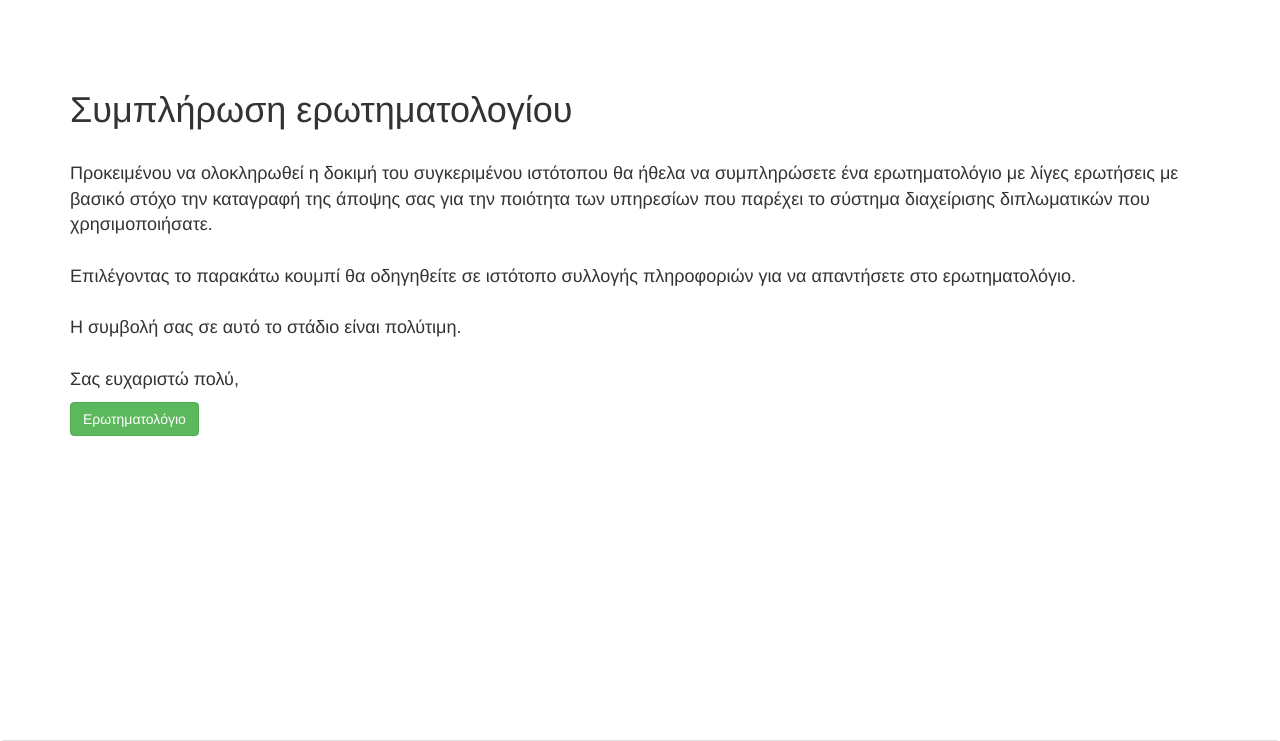
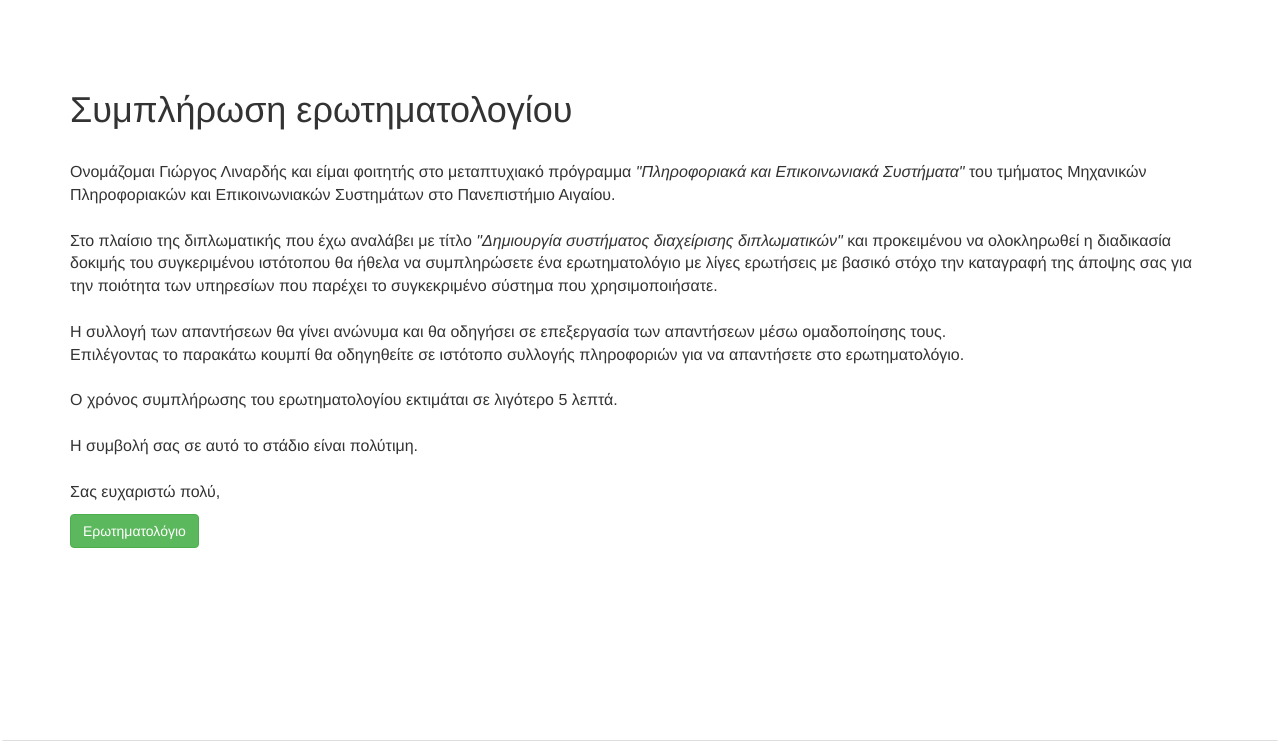
Before and after one commit to GeorgeLinardis/aegeanThesis, a Yii app: template views/site/questionnaire.php in a window 1280 px wide. Shown: the top 741 px of the page. Run offline with PHP 8.4 and a stand-in for Yii, Linux system fonts and the light colour scheme; the template is opened without the code that fills it, so the values that code supplies are empty; some libraries are stand-ins or nearby versions.

Commit message:
changed welcome message to temp questionnaire

```diff
--- a/views/site/questionnaire.php
+++ b/views/site/questionnaire.php
@@ -2,13 +2,17 @@
     <div class="row" style="font-size: 15px;">
         <div class="col-sm-12 ">
             <h1>Συμπλήρωση ερωτηματολογίου</h1><br>
-            <p style="font-size: 18px;">
-                Προκειμένου να ολοκληρωθεί η δοκιμή του συγκεριμένου ιστότοπου θα ήθελα να συμπληρώσετε ένα ερωτηματολόγιο με λίγες ερωτήσεις με βασικό στόχο την καταγραφή
-                της άποψης σας για την ποιότητα των υπηρεσίων που παρέχει το σύστημα διαχείρισης διπλωματικών που χρησιμοποιήσατε.<br><br>
-                Επιλέγοντας το παρακάτω κουμπί θα οδηγηθείτε σε ιστότοπο συλλογής πληροφοριών για να απαντήσετε στο ερωτηματολόγιο.
-                <br><br>
-                Η συμβολή σας σε αυτό το στάδιο είναι πολύτιμη.
-                <br><br>
+            <p style="font-size: 16px;">
+                Ονομάζομαι Γιώργος Λιναρδής και είμαι φοιτητής στο μεταπτυχιακό πρόγραμμα <i>"Πληροφοριακά και Επικοινωνιακά Συστήματα"</i> του τμήματος
+                Μηχανικών Πληροφοριακών και Επικοινωνιακών Συστημάτων στο Πανεπιστήμιο Αιγαίου.<br><br>
+                Στο πλαίσιο της διπλωματικής που έχω αναλάβει με τίτλο <i>"Δημιουργία συστήματος διαχείρισης διπλωματικών"</i> και προκειμένου να ολοκληρωθεί
+                η διαδικασία δοκιμής του συγκεριμένου ιστότοπου θα ήθελα να συμπληρώσετε ένα ερωτηματολόγιο με λίγες ερωτήσεις με βασικό στόχο την καταγραφή
+                της άποψης σας για την ποιότητα των υπηρεσίων που παρέχει το συγκεκριμένο σύστημα που χρησιμοποιήσατε.<br><br>
+                Η συλλογή των απαντήσεων θα γίνει ανώνυμα και θα οδηγήσει σε επεξεργασία των απαντήσεων μέσω ομαδοποίησης τους.
+                <br>
+                Επιλέγοντας το παρακάτω κουμπί θα οδηγηθείτε σε ιστότοπο συλλογής πληροφοριών για να απαντήσετε στο ερωτηματολόγιο.<br><br>
+                Ο χρόνος συμπλήρωσης του ερωτηματολογίου εκτιμάται σε λιγότερο 5 λεπτά. <br><br>
+                Η συμβολή σας σε αυτό το στάδιο είναι πολύτιμη.<br><br>
                 Σας ευχαριστώ πολύ,
 
 
```
